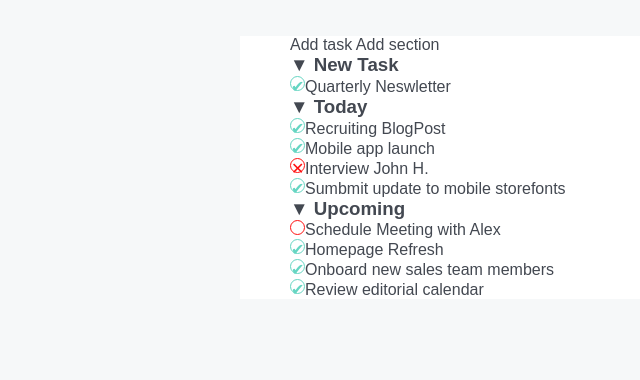
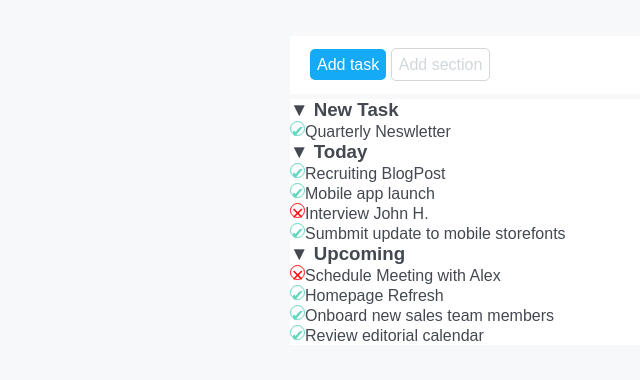
Before and after one commit to simoneburrai/html-css-toboolist, a plain HTML site: page index.html in a window 1280 px wide. Shown: the part 74-454 px from the top of the page, without its empty margins (0-640 px from the left). Drawn offline with Linux system fonts and the light colour scheme.

Commit message:
feat: adding section completed

```diff
--- a/css/style.css
+++ b/css/style.css
@@ -31,7 +31,6 @@ body {
 
 /*container*/
 .container {
-    background-color: white;
     margin-top: 40px;
     width: 800px;
     margin: 40px auto 0;
@@ -40,7 +39,34 @@ body {
 }
 /*container*/
 
+/*adding section */
 
+.adding-bar {
+    padding:20px;
+    margin-bottom: 5px;
+    background-color: white;
+}
+.case1 {
+    background-color: #14aaf5;
+    color: white;
+    border-radius: 5px;
+    padding: 7px;
+}
+
+.case2 {
+        color: #d1d7db;
+        border: solid 1px #d1d7db;
+        border-radius: 5px;
+        padding: 7px;
+    }
+
+/*     /adding section */
+
+/* tasks */
+
+.tasks {
+    background-color: white;
+}
 .checked{
     display: inline-block;
     width: 15px;
@@ -51,7 +77,6 @@ body {
     color: #65d5c2;
 }
 
-
 .not-check{
     display: inline-block;
     width: 15px;
@@ -61,3 +86,6 @@ body {
     border-radius: 50%;
     color: #ff1010;
 }
+
+
+/*       /tasks */
--- a/index.html
+++ b/index.html
@@ -19,8 +19,8 @@
         <div class="container">
             <!-- adding bar  -->
             <div class="adding-bar">
-                <span>Add task</span>
-                <span>Add section</span>
+                <span class="case1">Add task</span>
+                <span class="case2">Add section</span>
             </div>
             <!-- /adding bar  -->
 
@@ -41,7 +41,7 @@
 
                 <section>
                     <h3><span>&#9660;</span> Upcoming</h3>
-                    <span class="not-check"></span><span>Schedule Meeting with Alex</span><span></span><br>
+                    <span class="not-check">&#10005;</span><span>Schedule Meeting with Alex</span><span></span><br>
                     <span class="checked">&#10004;</span><span>Homepage Refresh</span><span></span><br>
                     <span class="checked">&#10004;</span><span>Onboard new sales team members</span><span></span><br>
                     <span class="checked">&#10004;</span><span>Review editorial calendar</span><span></span>
```
